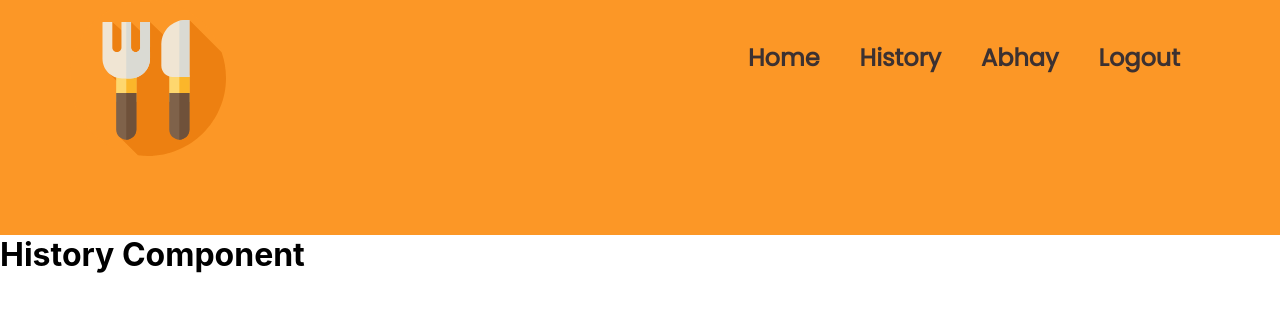
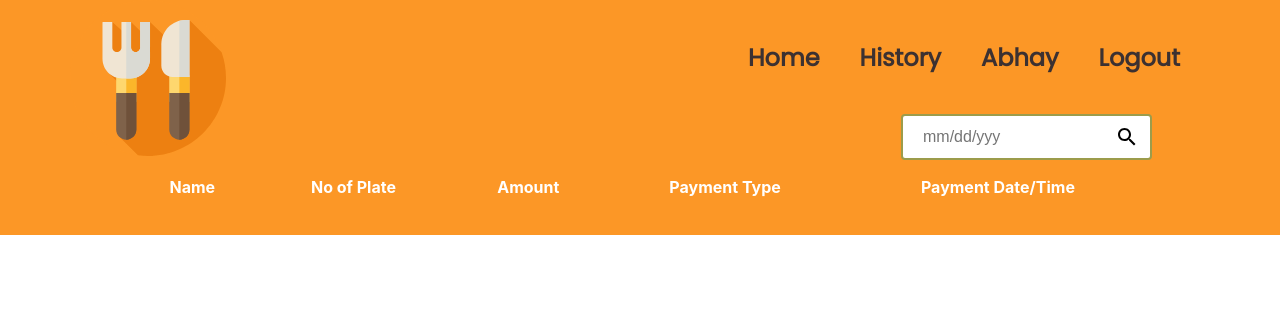
Before and after one commit to Abhay304/react-res-management-system, a React (Create React App) app: page /history in a window 1280 px wide. Shown: the top 312 px of the page. Built offline with nearby package versions, Linux system fonts and the light colour scheme; a web font is replaced by a local one.

Commit message:
history feature added

```diff
--- a/src/App.css
+++ b/src/App.css
@@ -410,3 +410,66 @@ button[disabled]{
   background-color: #fc972645 !important;
   box-shadow:unset !important;
 }
+
+/* Table Css Not built from sass*/
+
+.history-table-block{
+  display: flex;
+  justify-content: center;
+}
+
+.payment-history-table {
+  border-collapse: collapse;
+  width: 80%;
+  position: absolute;
+  top: 70%;
+}
+.filter-history-table{
+  position: absolute;
+  top: 45%;
+  right: 10%;
+  padding: 12px 20px;
+  margin: 8px 0;
+  box-sizing: border-box;
+  border: 2px solid #9c9c4b;
+  border-radius: 4px;
+  font-size: 16px;
+}
+
+.filter-history-table::before{
+  content: '';
+  background: url('./assests/search.svg');
+  background-repeat: no-repeat;
+  width: 24px;
+  height: 24px;
+  position: absolute;
+}
+
+.search-logo{
+  position: absolute;
+  top: 53%;
+  right: 11%;
+}
+.search-logo:hover{
+  transform: scale(1.2);
+  cursor: pointer;
+}
+
+.payment-history-table td, .payment-history-table th {
+  /* border: 1px solid #ddd; */
+  padding: 16px ;
+  text-align: center;
+}
+
+.payment-history-table tr:nth-child(even){background-color: #f2f2f2;}
+
+.payment-history-table tr:hover {background-color: #ddd;}
+
+.payment-history-table th {
+  padding-top: 12px;
+  padding-bottom: 12px;
+  text-align: left;
+  background: #fc9726;
+  color: white;
+  text-align: center;
+}
--- a/src/component/History.jsx
+++ b/src/component/History.jsx
@@ -1,10 +1,54 @@
-import React from "react";
+import React, { useState, useEffect } from "react";
 import { connect } from "react-redux";
+import search from "../assests/search.svg";
 function History(props) {
-  // console.log(props.paymentHistory);
+  const [totalData, setTotalData] = useState([]);
+  const [searchVal, setSearchVal] = useState("");
+
+  useEffect(() => {
+    let updatedPaymentHistory = [];
+    props.paymentHistory.forEach((historyItem) => {
+      historyItem.forEach((item) => {
+        if (searchVal.length > 9 && item.dateTime.split(",")[0] == searchVal) {
+          updatedPaymentHistory.push(item);
+        } else if (searchVal.length < 1) {
+          updatedPaymentHistory.push(item);
+        }
+      });
+    });
+
+    setTotalData(updatedPaymentHistory);
+  }, [searchVal]);
   return (
-    <div>
-      <h1>History Component</h1>
+    <div className="history-table-block">
+      <input
+        type="text"
+        placeholder="mm/dd/yyy"
+        className="filter-history-table"
+        value={searchVal}
+        onChange={(e) => setSearchVal(e.target.value)}
+      ></input>
+      <img className="search-logo" src={search}></img>
+      <table className="payment-history-table">
+        <tbody>
+          <tr>
+            <th>Name</th>
+            <th>No of Plate</th>
+            <th>Amount</th>
+            <th>Payment Type</th>
+            <th>Payment Date/Time</th>
+          </tr>
+          {totalData.map((item, index) => (
+            <tr key={index}>
+              <td>{item.name}</td>
+              <td>{item.plate}</td>
+              <td>{item.amount}</td>
+              <td>{item.paymentType}</td>
+              <td>{item.dateTime}</td>
+            </tr>
+          ))}
+        </tbody>
+      </table>
     </div>
   );
 }
--- a/src/component/Payment.jsx
+++ b/src/component/Payment.jsx
@@ -40,14 +40,13 @@ function Payment(props) {
   function toggleModal() {
     setOpenPaymentModal(!openPaymentModal);
   }
-
   return (
     <div className="app__payment__block">
       <p>PAYMENT DETAILS</p>
       <ul className="payments">
         {paymentSum.map((item, index) => (
           <li key={index}>
-            {item.name}
+            <span>{item.name}</span>
             <span>${item.amount}</span>
             <span>{item.plate}</span>
             <button
--- a/src/component/PaymentTypeModal.jsx
+++ b/src/component/PaymentTypeModal.jsx
@@ -9,6 +9,7 @@ import paytm from "../assests/paytm-logo.svg";
 
 function PaymentTypeModal(props) {
   const { summary, toggleModal } = props;
+
   const [paymentType, setPaymentType] = useState("");
   const erroRef = React.useRef();
   const submitWithPayment = () => {
@@ -18,12 +19,12 @@ function PaymentTypeModal(props) {
     }
     erroRef.current.innerText = "";
     const dateTimeStamp = new Date().toLocaleString();
-    let paymentHistoryobj = {
-      summary,
-      paymentType,
-      dateTimeStamp,
-    };
-    props.addpayment(paymentHistoryobj);
+    summary.map((data) => {
+      data.paymentType = paymentType;
+      data.dateTime = dateTimeStamp;
+    });
+    console.log(summary);
+    props.addpayment(summary);
     props.clearItem();
     toggleModal();
   };
--- a/src/redux/History/historyReducer.js
+++ b/src/redux/History/historyReducer.js
@@ -7,7 +7,7 @@ const historyReducer = (state = historyState, action) => {
       return {
         paymentHistory: [...state.paymentHistory, action.payload],
         totalAmount: state.totalAmount.concat(
-          action.payload.summary.map((elem) => elem.amount)
+          action.payload.map((elem) => elem.amount)
         ),
       };
     default:
```
Also changed, not shown: src/assests/search.svg (added).
